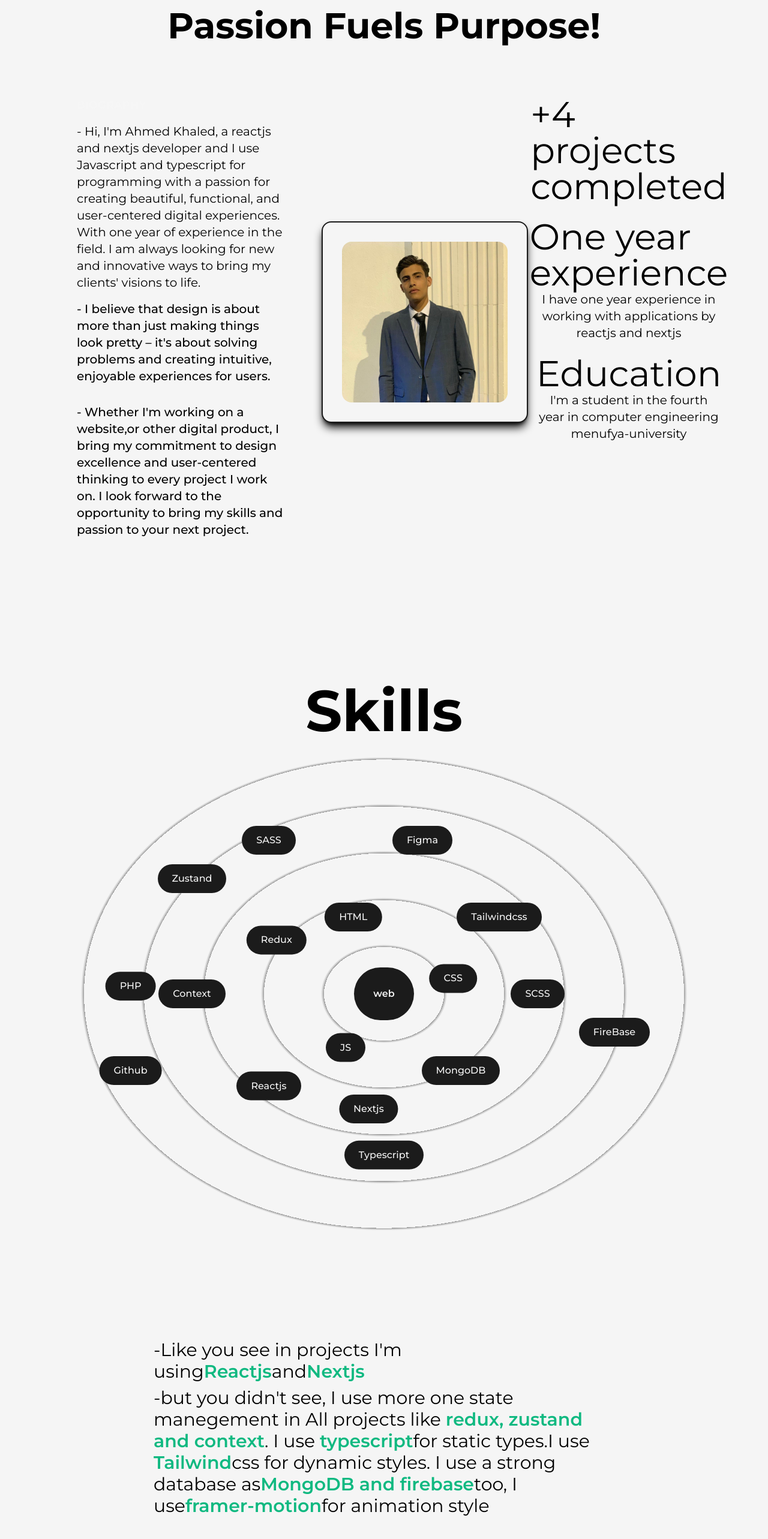
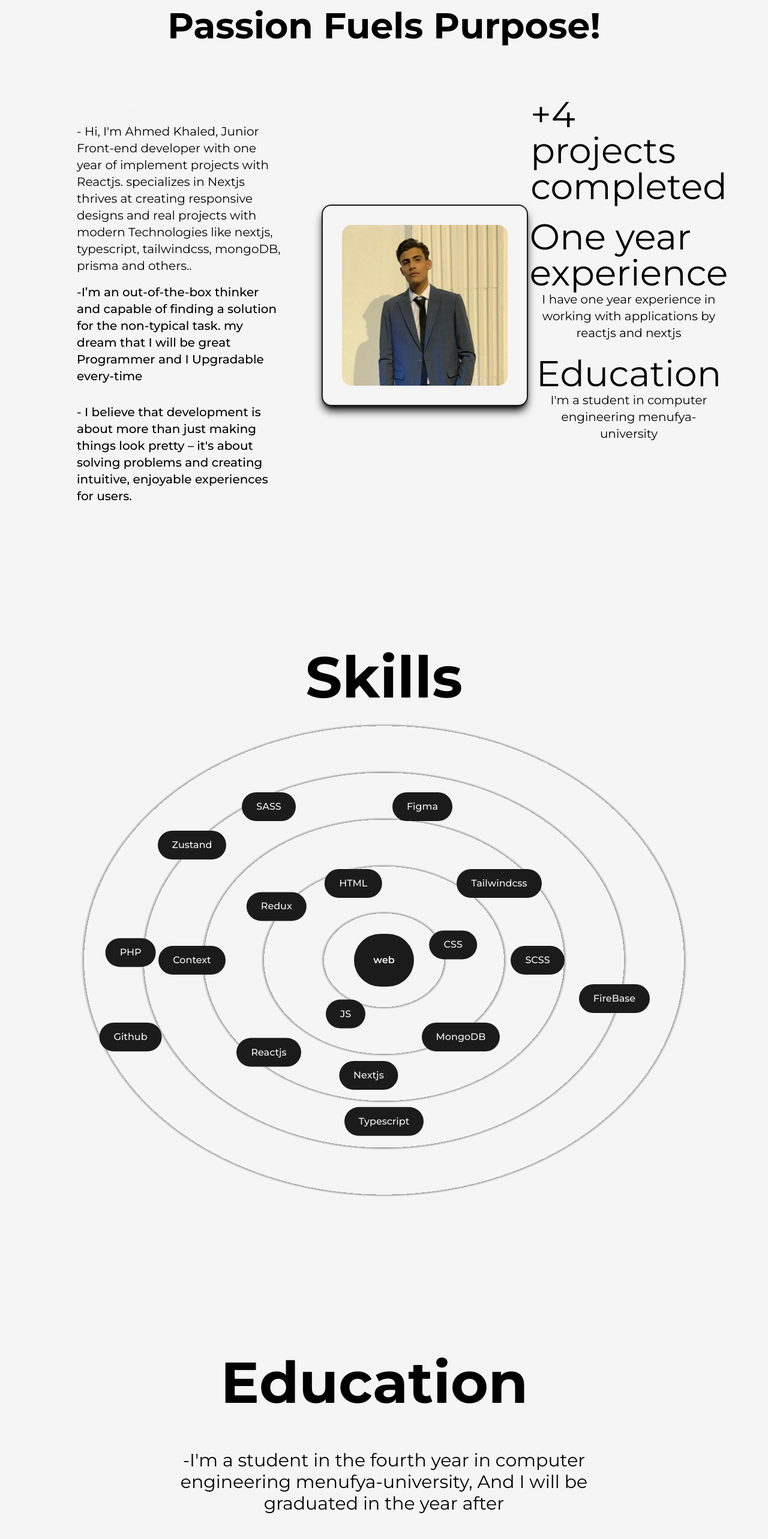
Before and after one commit to ahmedkhaledali1/ahmed, a Next.js app: page /about in a window 1280 px wide. Shown: the part 230-2796 px from the top of the page at 60% size. Built offline with nearby package versions, Linux system fonts and the light colour scheme.

Commit message:
new files and folders

```diff
--- a/src/pages/about.js
+++ b/src/pages/about.js
@@ -25,25 +25,21 @@ const about = () => {
                 Biography
               </h2>
               <p className=" text-xl w-full">
-                - Hi, I&apos;m Ahmed Khaled, a reactjs and nextjs developer and
-                I use Javascript and typescript for programming with a passion
-                for creating beautiful, functional, and user-centered digital
-                experiences. With one year of experience in the field. I am
-                always looking for new and innovative ways to bring my
-                clients&apos; visions to life.
+                - Hi, I&apos;m Ahmed Khaled, Junior Front-end developer with one
+                year of implement projects with Reactjs. specializes in Nextjs
+                thrives at creating responsive designs and real projects with
+                modern Technologies like nextjs, typescript, tailwindcss,
+                mongoDB, prisma and others..
               </p>
               <p className=" text-xl font-medium my-4 w-full">
-                - I believe that design is about more than just making things
-                look pretty – it&apos;s about solving problems and creating
-                intuitive, enjoyable experiences for users.
+                -I’m an out-of-the-box thinker and capable of finding a solution
+                for the non-typical task. my dream that I will be great
+                Programmer and I Upgradable every-time
               </p>
-
               <p className=" text-xl font-medium my-4 w-full">
-                - Whether I&apos;m working on a website,or other digital
-                product, I bring my commitment to design excellence and
-                user-centered thinking to every project I work on. I look
-                forward to the opportunity to bring my skills and passion to
-                your next project.
+                - I believe that development is about more than just making
+                things look pretty – it&apos;s about solving problems and
+                creating intuitive, enjoyable experiences for users.
               </p>
             </div>
 
@@ -64,7 +60,7 @@ const about = () => {
             <div
               className="col-span-2 xl:text-4xl xl:order-3 xl:col-span-8 lg:col-span-8 md:col-span-8
              xl:flex-row xl:justify-center xl:items-center flex flex-col
-            gap-6 items-center xl:flex  md:order-3 "
+            gap-6 md:gap-0 items-center xl:flex  md:order-3 "
             >
               <div>
                 <p className="xl:font-bold md:text-xl">
@@ -82,42 +78,13 @@ const about = () => {
               <div>
                 <p className="xl:font-bold md:text-xl">Education</p>
                 <p className="text-center md:text-xl text-xl">
-                  I&apos;m a student in the fourth year in computer engineering
-                  menufya-university
+                  I&apos;m a student in computer engineering menufya-university
                 </p>
               </div>
             </div>
           </div>
           <Skills />
-          <div className="mt-44 mb-20 md:mt-32 sm:!mt-24">
-            <div className="w-[75%] mx-auto mt-16 text-start text-3xl sm:!text-xl">
-              -Like you see in projects I&apos;m using
-              <span className="font-semibold text-emerald-500">Reactjs</span>
-              and
-              <span className="font-semibold text-emerald-500">Nextjs</span>
-            </div>
-
-            <div className="w-[75%] mx-auto mt-2 text-start text-3xl sm:!text-xl">
-              -but you didn&apos;t see, I use more one state manegement in All
-              projects like{' '}
-              <span className="font-semibold text-emerald-500">
-                redux, zustand and context
-              </span>
-              . I use{' '}
-              <span className="font-semibold text-emerald-500">typescript</span>
-              for static types.I use{' '}
-              <span className="font-semibold text-emerald-500">Tailwind</span>
-              css for dynamic styles. I use a strong database as
-              <span className="font-semibold text-emerald-500">
-                MongoDB and firebase
-              </span>
-              too, I use
-              <span className="font-semibold text-emerald-500">
-                framer-motion
-              </span>
-              for animation style
-            </div>
-          </div>
+          <div className="mt-44 mb-20 md:mt-32 sm:!mt-24"></div>
           <Education />
         </Layout>
       </main>
--- a/src/pages/index.js
+++ b/src/pages/index.js
@@ -1,7 +1,7 @@
 import Layout from '@/components/Layout';
 import Head from 'next/head';
 import Image from 'next/image';
-import profilePic from '../../public/images/profile/IMG_20221021_220314_501.jpg';
+import profilePic from '../../public/images/profile/IMG_20230215_032956_499.jpg';
 import AnimatedText from '@/components/AnimatedText';
 import Link from 'next/link';
 import { LinkArrow } from '@/components/Icons';
@@ -16,20 +16,26 @@ export default function Home() {
       </Head>
       <main className="flex items-center text-dark w-full h-min dark:bg-dark dark:text-light pt-0">
         <Layout className="pt-0 md:pt-16 sm:pt-8">
-          <div className=" flex items-center justify-between w-full lg:flex-col">
-            <div className="w-1/2 md:w-full flex justify-start mr-10 items-center ">
+          <div className="  w-full flex items-center justify-center text-center lg:flex-col">
+            <div className="w-1/2 md:w-full flex justify-start  items-center rounded-full ">
               <Image
                 src={profilePic}
                 alt="Ahmed"
-                className="w-full h-auto  md:inline-block md:mb-8 md:w-full rounded-3xl "
+                className=" rounded-full  md:inline-block md:mb-8 md:w-full "
                 priority
-                sizes="(max-width: 768px) 100vw,
-              (max-width: 1200px) 50vw, 50vw"
+                // width={90}
+                // height={90}
+                // sizes="(max-width: 8px) 100vw,
+                // (max-width: 600px) 20vw, 20vw"
               />
             </div>
-            <div className="w-1/2 flex flex-col items-center self-center lg:w-full lg:text-center ">
+            <div className="w-1/2 flex flex-col items-center justify-center text-center self-center lg:w-full lg:text-center ">
               <AnimatedText
-                text="Turning Vision Into Reality With Code And Design. "
+                text="Ahmed Khaled"
+                className="!text-6xl xl:text-5xl lg:!text-center md:text-5xl sm:!text-3xl"
+              />
+              <AnimatedText
+                text="Front end developer"
                 className="!text-6xl xl:text-5xl lg:!text-center md:text-5xl sm:!text-3xl"
               />
               <p className="my-4 text-base font-medium">
--- a/src/pages/projects.js
+++ b/src/pages/projects.js
@@ -15,7 +15,7 @@ const FeaturedProject = ({ type, title, summary, img, link, github }) => {
     <article
       className="w-full md:flex-col  flex items-center justify-between
     rounded-3xl border border-solid border-dark bg-light
-    shadow-2xl p-12 md:p-8 2xl:p-8 dark:bg-dark dark:border-light"
+    shadow-2xl p-12 !md:p-2 md:px-1 2xl:p-8 dark:bg-dark dark:border-light"
     >
       <Link
         href={link}
@@ -60,7 +60,7 @@ const Project = ({ type, title, summary, img, link, github }) => {
     <article
       className="w-full flex flex-col  items-center justify-between
       rounded-3xl border border-solid border-dark bg-light
-      shadow-2xl p-6 relative mt-8 dark:bg-dark dark:border-light"
+      shadow-2xl p-6 !md:p-2 relative mt-8 dark:bg-dark dark:border-light"
     >
       <Link
         href={link}
```
Also changed, not shown: public/images/profile/IMG_20230215_032956_499.jpg (added).
